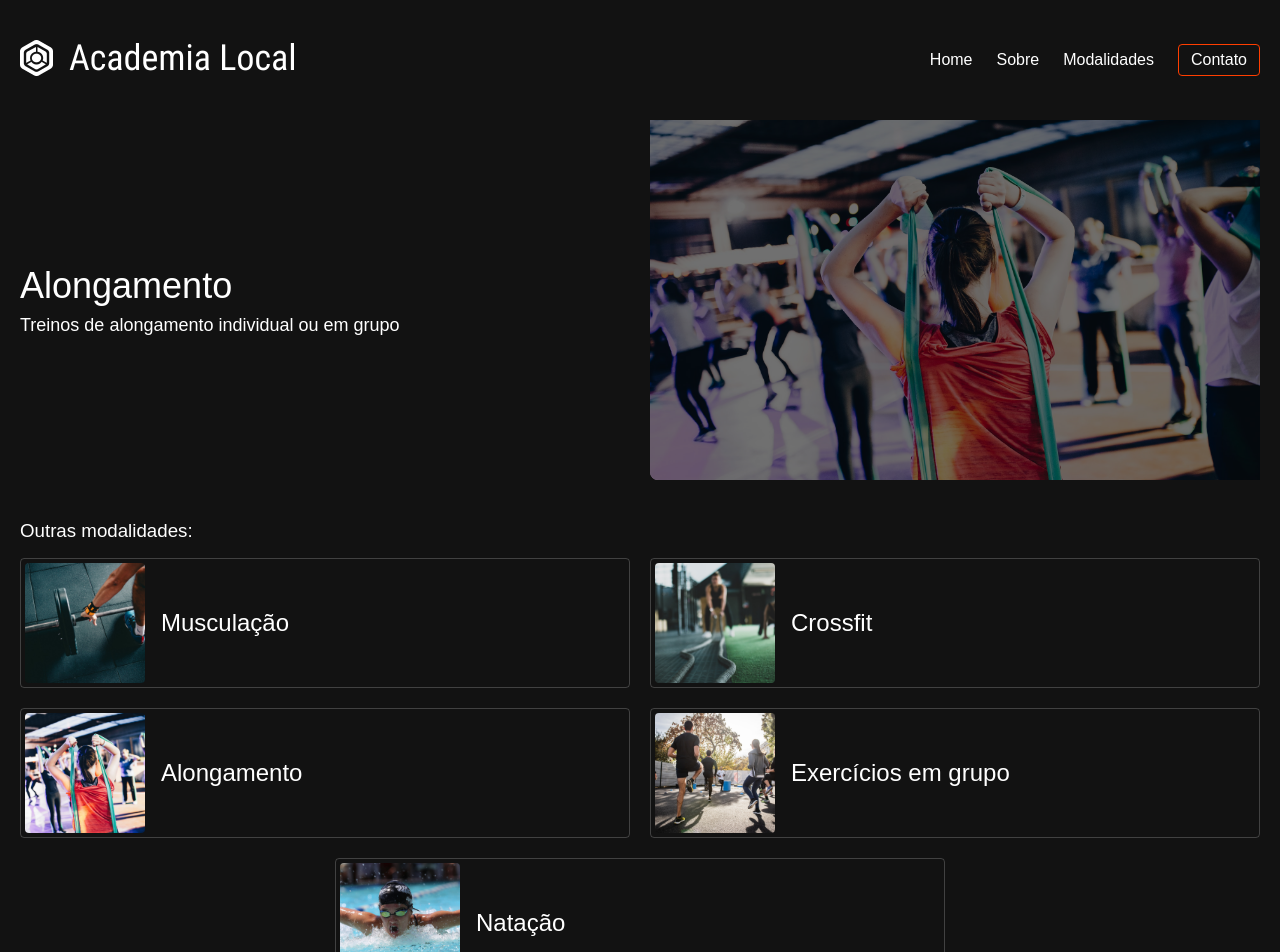
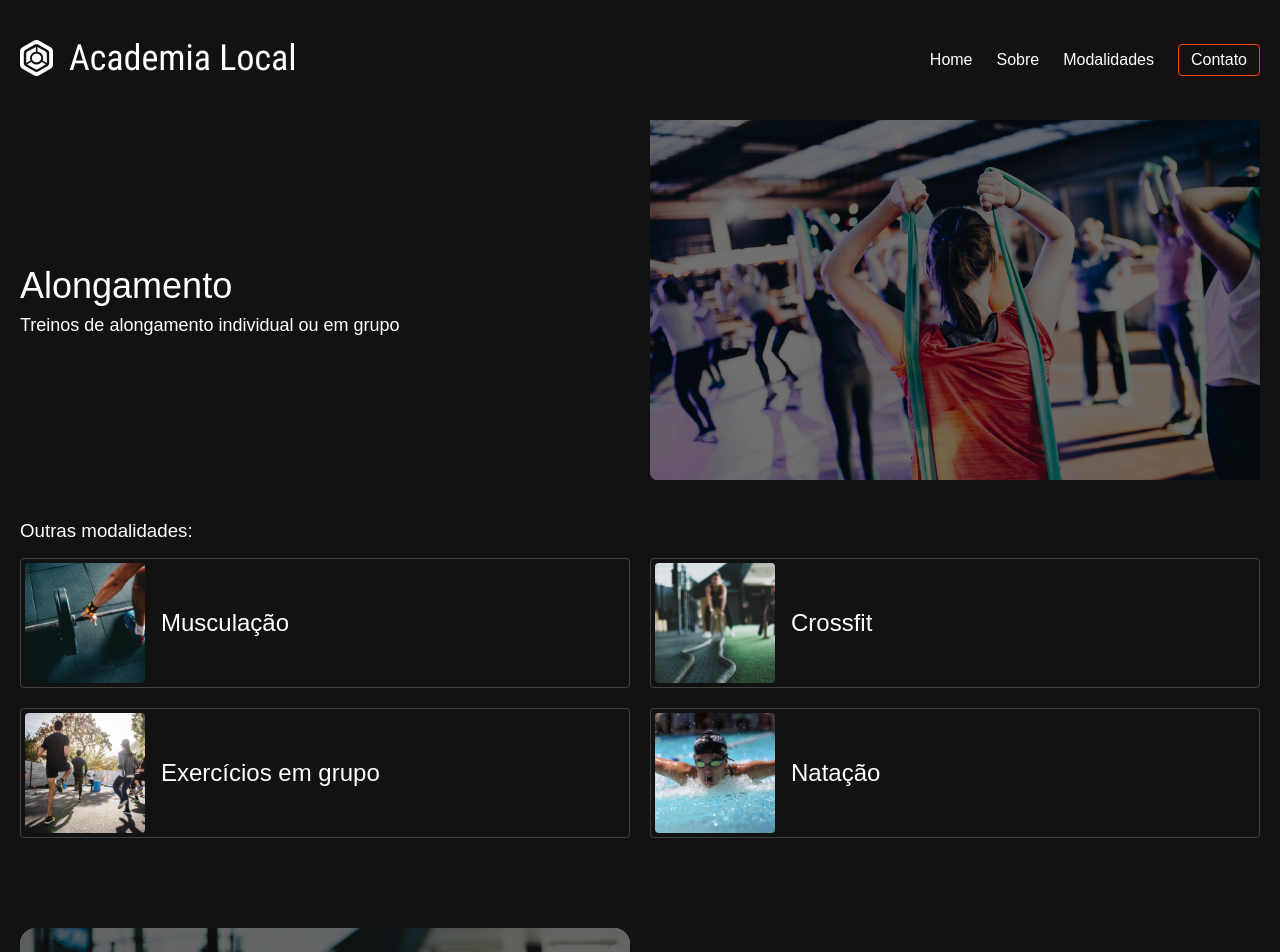
Before and after one commit to kevincamussi/academialocal_svelte, a SvelteKit app: page /modalidades/alongamento in a window 1280 px wide. Shown: the top 952 px of the page. Built offline with nearby package versions, Linux system fonts and the light colour scheme.

Commit message:
feat: remove card from current page and add autoanimate

```diff
--- a/src/routes/modalidades/[slug]/+page.svelte
+++ b/src/routes/modalidades/[slug]/+page.svelte
@@ -1,10 +1,10 @@
 <script lang="ts">
-	// import { page } from '$app/stores';
+	import autoAnimate from '@formkit/auto-animate';
 	import { modalidades } from '$lib/stores';
 	import IntroSingle from '$lib/IntroSingle.svelte';
 	import Card from '$lib/Card.svelte';
+	import { page } from '$app/stores';
 
-	// let modalidade = $page.params.slug;
 	export let data;
 </script>
 
@@ -16,9 +16,11 @@
 	<div class="related__wrapper wrap">
 		<h3>Outras modalidades:</h3>
 
-		<div class="list">
+		<div class="list" use:autoAnimate>
 			{#each $modalidades as info}
-				<Card {info} />
+				{#if info.slug !== $page.params.slug}
+					<Card {info} />
+				{/if}
 			{/each}
 		</div>
 	</div>
```
